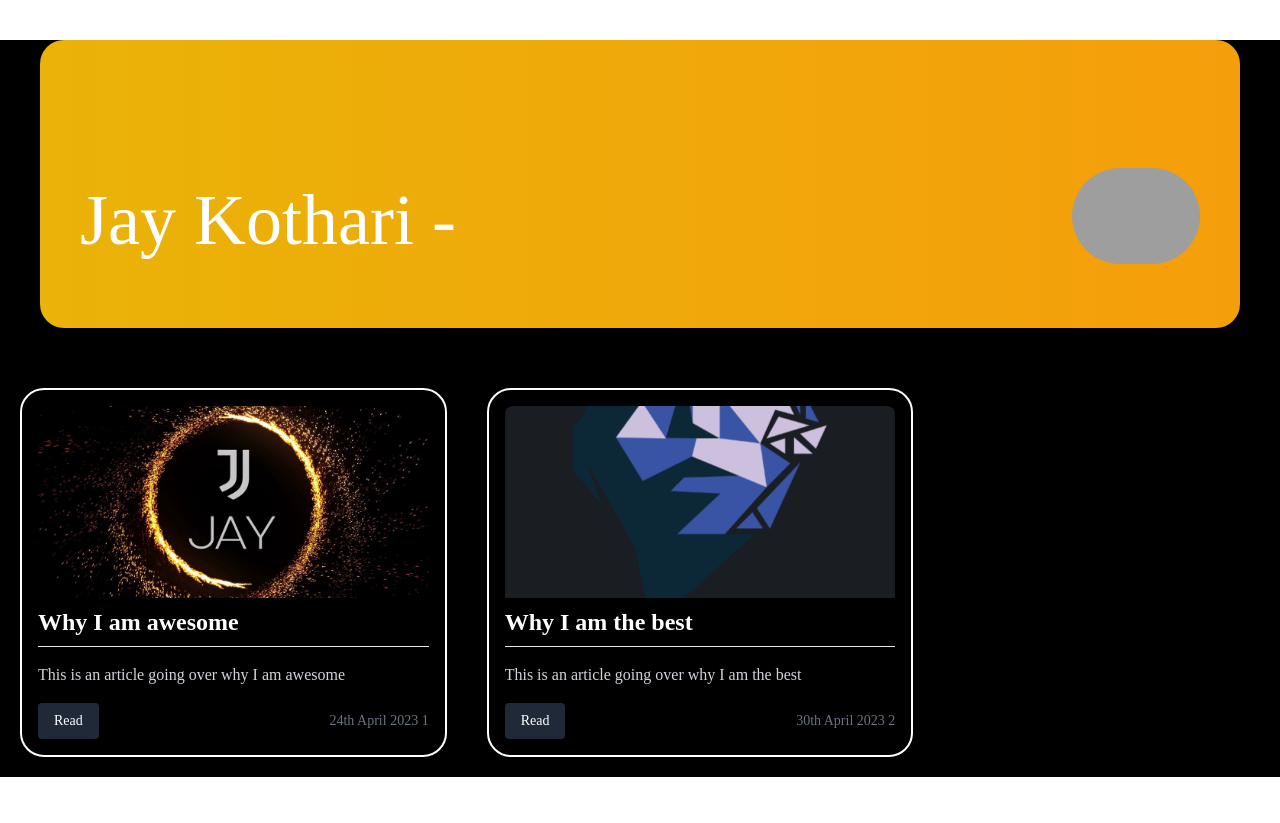
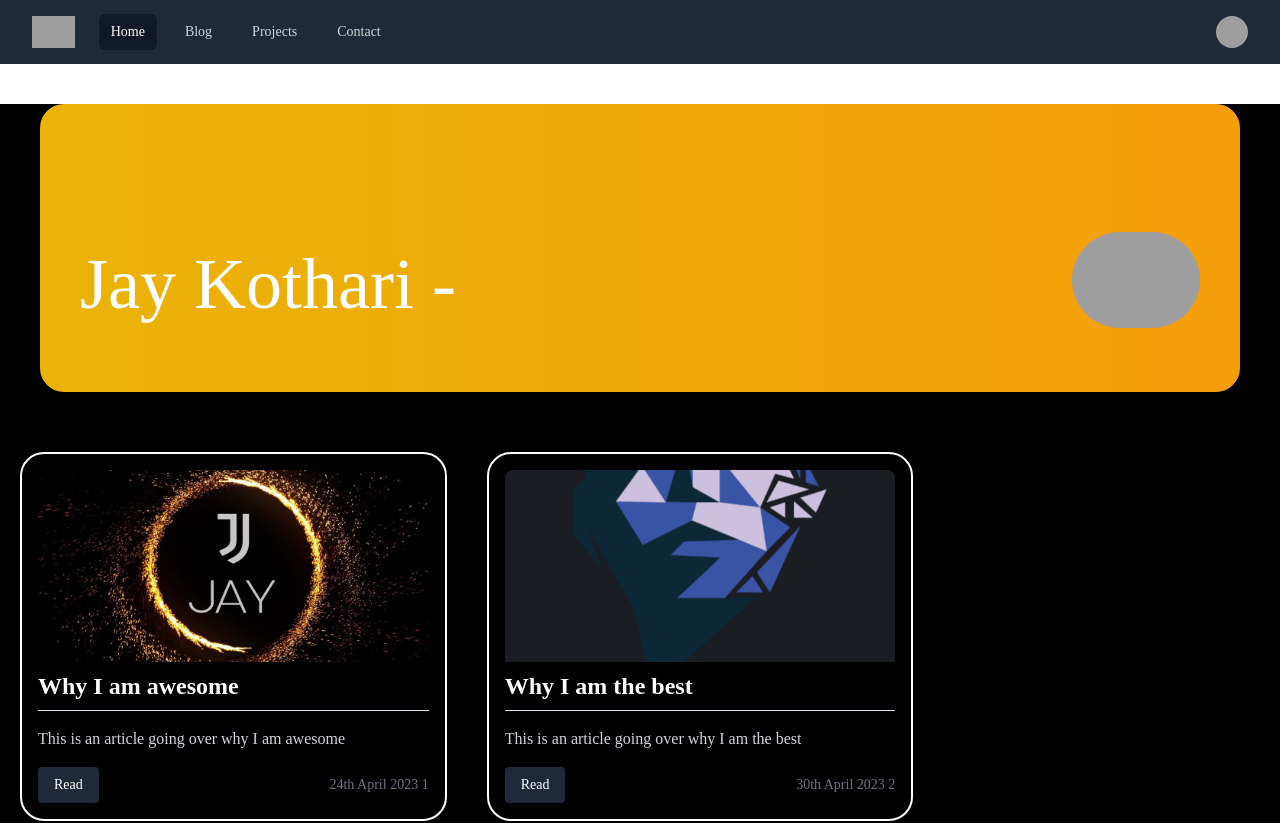
Before and after one commit to Jayko001/my-portfolio, a React (Vite) app: page /blog in a window 1280 px wide. Shown: the top 823 px of the page. Built offline with nearby package versions, Linux system fonts and the light colour scheme; grey boxes are pictures that could not be loaded.

Commit message:
added nav bar

```diff
--- a/package.json
+++ b/package.json
@@ -10,11 +10,13 @@
     "preview": "vite preview"
   },
   "dependencies": {
+    "@headlessui/react": "^1.7.15",
     "@tailwindcss/typography": "^0.5.9",
     "@vercel/analytics": "^1.0.1",
     "axios": "^1.4.0",
     "install": "^0.13.0",
     "jquery": "^3.7.0",
+    "outline": "link:@heroicons/react/24/outline",
     "react": "^18.2.0",
     "react-dom": "^18.2.0",
     "react-markdown": "^8.0.7",
--- /dev/null
+++ b/src/components/CoolNavbar.tsx
@@ -0,0 +1,75 @@
+//@ts-nocheck
+import {Link} from "react-router-dom";
+
+export default function CoolNavbar() {
+
+    let interval = null;
+    const letters = "ABCDEFGHIJKLMNOPQRSTUVWXYZ";
+
+    function coolDisplay(event) {
+        let iteration = 0;
+
+        clearInterval(interval);
+
+        interval = setInterval(() => {
+            event.target.innerText = event.target.innerText
+            .split("")
+            .map((letter, index) => {
+                if(index < iteration) {
+                return event.target.dataset.value[index];
+                }
+
+                return letters[Math.floor(Math.random() * 26)]
+            })
+            .join("");
+
+            if(iteration >= event.target.dataset.value.length){
+            clearInterval(interval);
+            }
+
+            iteration += 1 / 3;
+        }, 30);
+    }
+
+    window.onload = function() {
+        document.querySelector("#nav-element-1").onmouseover = event => {
+            coolDisplay(event);
+        }
+        document.querySelector("#nav-element-2").onmouseover = event => {
+            coolDisplay(event);
+        }
+        document.querySelector("#nav-element-3").onmouseover = event => {
+            coolDisplay(event);
+        }
+        document.querySelector("#nav-element-4").onmouseover = event => {
+            coolDisplay(event);
+        }
+    }
+
+    return (
+        <nav className="my-16 animate-fade-in text-zinc-500">
+            <ul>
+                <Link to="/about">
+                    <li id="nav-element-1" data-value="ABOUT ME" className="inline-block px-4 py-2 mx-2 text-sm font-medium tracking-wider uppercase duration-1000 transform cursor-pointer hover:scale-110 hover:text-zinc-400">
+                        About me
+                    </li>
+                </Link>
+                <Link to="/projects">
+                    <li id="nav-element-2" data-value="PROJECTS" className="inline-block px-4 py-2 mx-2 text-sm font-medium tracking-wider uppercase duration-1000 transform cursor-pointer hover:scale-110 hover:text-zinc-400">
+                        Projects
+                    </li>
+                </Link>
+                <Link to="/blog">
+                    <li id="nav-element-3" data-value="BLOG" className="inline-block px-4 py-2 mx-2 text-sm font-medium tracking-wider uppercase duration-1000 transform cursor-pointer hover:scale-110 hover:text-zinc-400">
+                        Blog
+                    </li>
+                </Link>
+                <Link to="/contact">
+                    <li id="nav-element-4" data-value="CONTACT ME" className="inline-block px-4 py-2 mx-2 text-sm font-medium tracking-wider uppercase duration-1000 transform cursor-pointer hover:scale-110 hover:text-zinc-400">
+                        Contact Me
+                    </li>
+                </Link>
+            </ul>
+		</nav>
+    );
+}
--- a/src/components/navbar.tsx
+++ b/src/components/navbar.tsx
@@ -1,75 +1,153 @@
-//@ts-nocheck
-import {Link} from "react-router-dom";
+import { Fragment } from 'react'
+import { Disclosure, Menu, Transition } from '@headlessui/react'
+
+const navigation = [
+  { name: 'Home', href: '/', current: true },
+  { name: 'Blog', href: '/blog', current: false },
+  { name: 'Projects', href: '/projects', current: false },
+  { name: 'Contact', href: '/contact', current: false },
+]
+
+function classNames(...classes: any) {
+  return classes.filter(Boolean).join(' ')
+}
 
 export default function Navbar() {
+  return (
+    <Disclosure as="nav" className="bg-gray-800">
+      {({ open }) => (
+        <>
+          <div className="mx-auto max-w-7xl px-2 sm:px-6 lg:px-8">
+            <div className="relative flex h-16 items-center justify-between">
+              <div className="absolute inset-y-0 left-0 flex items-center sm:hidden">
+                {/* Mobile menu button*/}
+                <Disclosure.Button className="inline-flex items-center justify-center rounded-md p-2 text-gray-400 hover:bg-gray-700 hover:text-white focus:outline-none focus:ring-2 focus:ring-inset focus:ring-white">
+                <span className="sr-only">Open main menu</span>
+                  {open ? (
+                    <p>xmarkicon</p>
+                  ) : (
+                    <p>bars3icons</p>
+                  )}
+                </Disclosure.Button>
+              </div>
+              <div className="flex flex-1 items-center justify-center sm:items-stretch sm:justify-start">
+                <div className="flex flex-shrink-0 items-center">
+                  <img
+                    className="block h-8 w-auto lg:hidden"
+                    src="https://tailwindui.com/img/logos/mark.svg?color=indigo&shade=500"
+                    alt="Your Company"
+                  />
+                  <img
+                    className="hidden h-8 w-auto lg:block"
+                    src="https://tailwindui.com/img/logos/mark.svg?color=indigo&shade=500"
+                    alt="Your Company"
+                  />
+                </div>
+                <div className="hidden sm:ml-6 sm:block">
+                  <div className="flex space-x-4">
+                    {navigation.map((item) => (
+                      <a
+                        key={item.name}
+                        href={item.href}
+                        className={classNames(
+                          item.current ? 'bg-gray-900 text-white' : 'text-gray-300 hover:bg-gray-700 hover:text-white',
+                          'rounded-md px-3 py-2 text-sm font-medium'
+                        )}
+                        aria-current={item.current ? 'page' : undefined}
+                      >
+                        {item.name}
+                      </a>
+                    ))}
+                  </div>
+                </div>
+              </div>
+              <div className="absolute inset-y-0 right-0 flex items-center pr-2 sm:static sm:inset-auto sm:ml-6 sm:pr-0">
+                <button
+                  type="button"
+                  className="rounded-full bg-gray-800 p-1 text-gray-400 hover:text-white focus:outline-none focus:ring-2 focus:ring-white focus:ring-offset-2 focus:ring-offset-gray-800"
+                >
+                  <span className="sr-only">View notifications</span>
+                </button>
 
-    let interval = null;
-    const letters = "ABCDEFGHIJKLMNOPQRSTUVWXYZ";
+                {/* Profile dropdown */}
+                <Menu as="div" className="relative ml-3">
+                  <div>
+                    <Menu.Button className="flex rounded-full bg-gray-800 text-sm focus:outline-none focus:ring-2 focus:ring-white focus:ring-offset-2 focus:ring-offset-gray-800">
+                      <span className="sr-only">Open user menu</span>
+                      <img
+                        className="h-8 w-8 rounded-full"
+                        src="https://images.unsplash.com/photo-1472099645785-5658abf4ff4e?ixlib=rb-1.2.1&ixid=eyJhcHBfaWQiOjEyMDd9&auto=format&fit=facearea&facepad=2&w=256&h=256&q=80"
+                        alt=""
+                      />
+                    </Menu.Button>
+                  </div>
+                  <Transition
+                    as={Fragment}
+                    enter="transition ease-out duration-100"
+                    enterFrom="transform opacity-0 scale-95"
+                    enterTo="transform opacity-100 scale-100"
+                    leave="transition ease-in duration-75"
+                    leaveFrom="transform opacity-100 scale-100"
+                    leaveTo="transform opacity-0 scale-95"
+                  >
+                    <Menu.Items className="absolute right-0 z-10 mt-2 w-48 origin-top-right rounded-md bg-white py-1 shadow-lg ring-1 ring-black ring-opacity-5 focus:outline-none">
+                      <Menu.Item>
+                        {({ active }) => (
+                          <a
+                            href="#"
+                            className={classNames(active ? 'bg-gray-100' : '', 'block px-4 py-2 text-sm text-gray-700')}
+                          >
+                            Your Profile
+                          </a>
+                        )}
+                      </Menu.Item>
+                      <Menu.Item>
+                        {({ active }) => (
+                          <a
+                            href="#"
+                            className={classNames(active ? 'bg-gray-100' : '', 'block px-4 py-2 text-sm text-gray-700')}
+                          >
+                            Settings
+                          </a>
+                        )}
+                      </Menu.Item>
+                      <Menu.Item>
+                        {({ active }) => (
+                          <a
+                            href="#"
+                            className={classNames(active ? 'bg-gray-100' : '', 'block px-4 py-2 text-sm text-gray-700')}
+                          >
+                            Sign out
+                          </a>
+                        )}
+                      </Menu.Item>
+                    </Menu.Items>
+                  </Transition>
+                </Menu>
+              </div>
+            </div>
+          </div>
 
-    function coolDisplay(event) {
-        let iteration = 0;
-
-        clearInterval(interval);
-
-        interval = setInterval(() => {
-            event.target.innerText = event.target.innerText
-            .split("")
-            .map((letter, index) => {
-                if(index < iteration) {
-                return event.target.dataset.value[index];
-                }
-
-                return letters[Math.floor(Math.random() * 26)]
-            })
-            .join("");
-
-            if(iteration >= event.target.dataset.value.length){
-            clearInterval(interval);
-            }
-
-            iteration += 1 / 3;
-        }, 30);
-    }
-
-    window.onload = function() {
-        document.querySelector("#nav-element-1").onmouseover = event => {
-            coolDisplay(event);
-        }
-        document.querySelector("#nav-element-2").onmouseover = event => {
-            coolDisplay(event);
-        }
-        document.querySelector("#nav-element-3").onmouseover = event => {
-            coolDisplay(event);
-        }
-        document.querySelector("#nav-element-4").onmouseover = event => {
-            coolDisplay(event);
-        }
-    }
-
-    return (
-        <nav className="my-16 animate-fade-in text-zinc-500">
-            <ul>
-                <Link to="/about">
-                    <li id="nav-element-1" data-value="ABOUT ME" className="inline-block px-4 py-2 mx-2 text-sm font-medium tracking-wider uppercase duration-1000 transform cursor-pointer hover:scale-110 hover:text-zinc-400">
-                        About me
-                    </li>
-                </Link>
-                <Link to="/projects">
-                    <li id="nav-element-2" data-value="PROJECTS" className="inline-block px-4 py-2 mx-2 text-sm font-medium tracking-wider uppercase duration-1000 transform cursor-pointer hover:scale-110 hover:text-zinc-400">
-                        Projects
-                    </li>
-                </Link>
-                <Link to="/blog">
-                    <li id="nav-element-3" data-value="BLOG" className="inline-block px-4 py-2 mx-2 text-sm font-medium tracking-wider uppercase duration-1000 transform cursor-pointer hover:scale-110 hover:text-zinc-400">
-                        Blog
-                    </li>
-                </Link>
-                <Link to="/contact">
-                    <li id="nav-element-4" data-value="CONTACT ME" className="inline-block px-4 py-2 mx-2 text-sm font-medium tracking-wider uppercase duration-1000 transform cursor-pointer hover:scale-110 hover:text-zinc-400">
-                        Contact Me
-                    </li>
-                </Link>
-            </ul>
-		</nav>
-    );
+          <Disclosure.Panel className="sm:hidden">
+            <div className="space-y-1 px-2 pb-3 pt-2">
+              {navigation.map((item) => (
+                <Disclosure.Button
+                  key={item.name}
+                  as="a"
+                  href={item.href}
+                  className={classNames(
+                    item.current ? 'bg-gray-900 text-white' : 'text-gray-300 hover:bg-gray-700 hover:text-white',
+                    'block rounded-md px-3 py-2 text-base font-medium'
+                  )}
+                  aria-current={item.current ? 'page' : undefined}
+                >
+                  {item.name}
+                </Disclosure.Button>
+              ))}
+            </div>
+          </Disclosure.Panel>
+        </>
+      )}
+    </Disclosure>
+  )
 }
--- a/src/pages/blog.tsx
+++ b/src/pages/blog.tsx
@@ -1,6 +1,7 @@
 // import React from "react"
 import BlogCard from "../components/BlogCard"
 import Footer from "../components/footer"
+import Navbar from "../components/Navbar"
 
 import blog1 from "../assets/logo.jpeg"
 import blog2 from "../assets/test1.png"
@@ -8,6 +9,7 @@
 export default function Blog (){
     return (
         <>
+            <Navbar></Navbar>
             <div className="bg-black">
                 <div className=" m-10 mr-10 h-72 rounded-[24px] bg-gradient-to-r from-yellow-500 to-amber-500">
                     <div className="flex flex-row relative">
--- a/src/pages/index.tsx
+++ b/src/pages/index.tsx
@@ -1,5 +1,5 @@
 import ParticleBackground from "../components/particles.tsx";
-import Navbar from "../components/navbar.tsx";
+import CoolNavbar from "../components/CoolNavbar.tsx";
 
 const Home = () => {
     return (
@@ -26,7 +26,7 @@
             </style>
             <div className="bg-black flex flex-col items-center justify-center w-screen h-screen">
             <ParticleBackground />
-            <Navbar />
+            <CoolNavbar />
             <div className="hidden w-screen h-px animate-glow md:block animate-fade-left bg-gradient-to-r from-zinc-300/0 via-zinc-300/50 to-zinc-300/0" />
             <h1 className="z-10 text-4xl text-transparent duration-1000 bg-white cursor-default text-edge-outline animate-title font-display sm:text-6xl md:text-9xl whitespace-nowrap bg-clip-text ">
                 Jay Kothari
```
Also changed, not shown: 1 other file (tests, documents, lock files or other folders).
